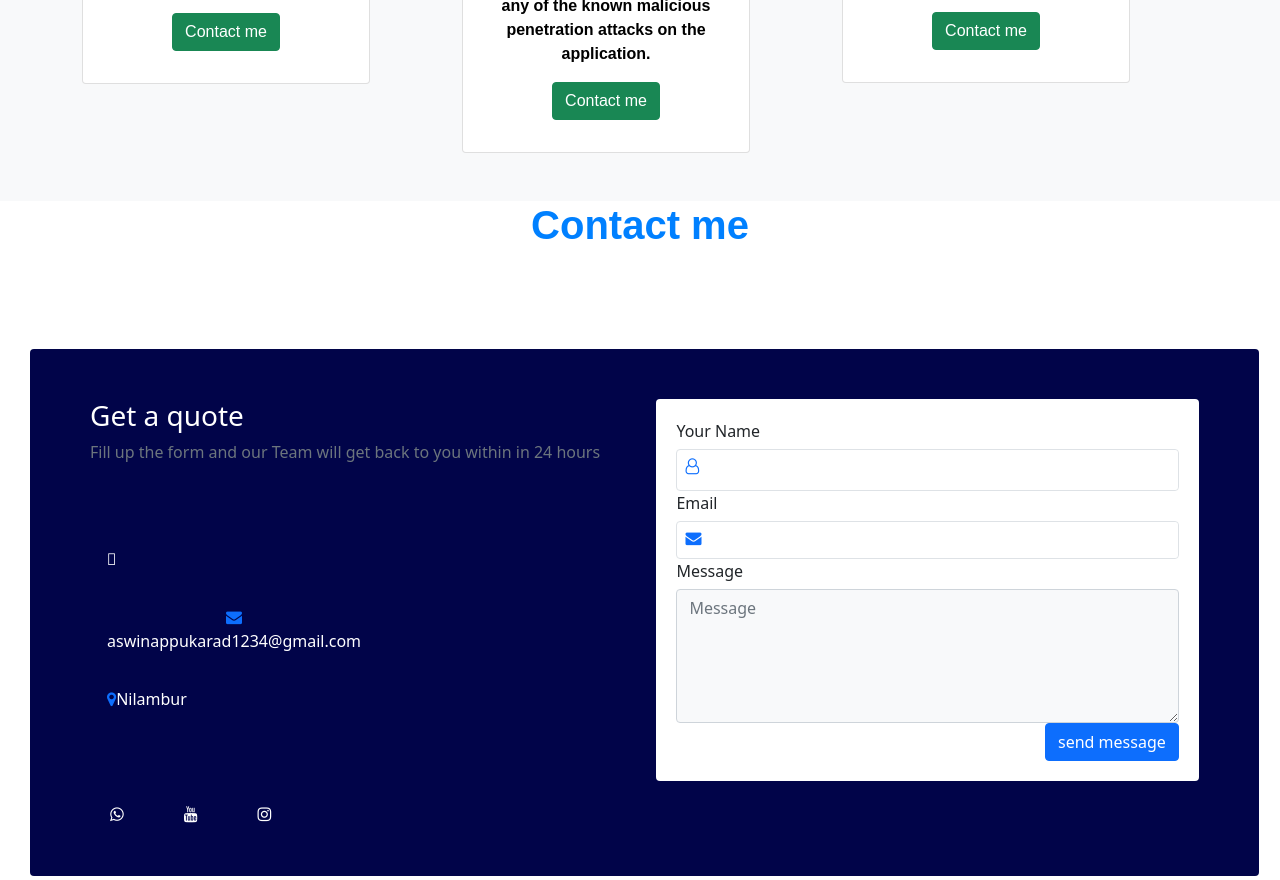
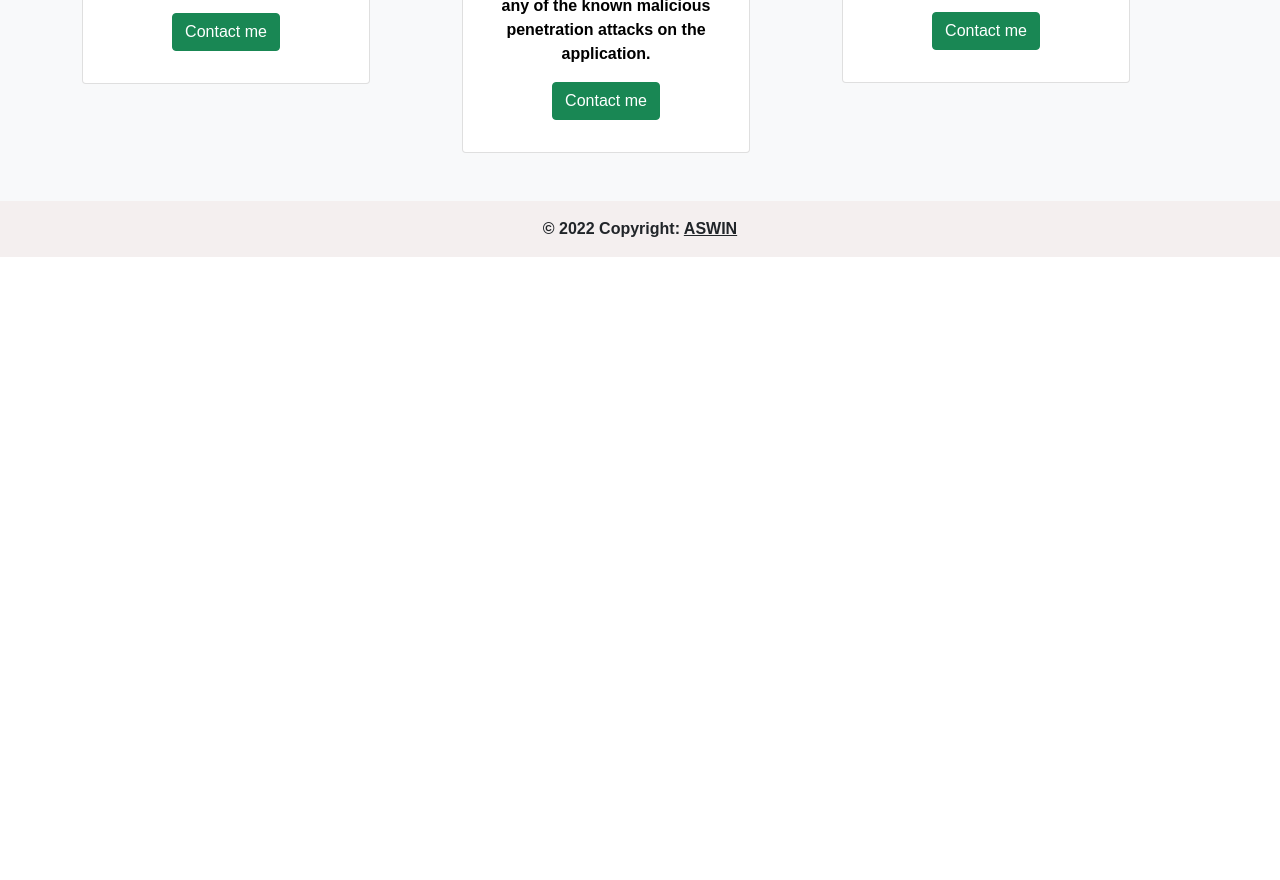
Before and after one commit to Aswinkl71/bootweb, a plain HTML site: page index.html in a window 1280 px wide. Shown: the part 1251-2131 px from the top of the page. After the commit the page ends 1508 px from the top, so only its background shows below. Drawn offline with nearby package versions, Linux system fonts and the light colour scheme.

Commit message:
Update index.html

```diff
--- a/index.html
+++ b/index.html
@@ -102,43 +102,7 @@
 
 
     <!---contact-->
-    <section>
-      <h1 class="text-center">Contact me</h1>
-      <div class="container-fluid rounded">
-        <div class="row px-5">
-            <div class="col-sm-6">
-                <div>
-                    <h3 class="text-white">Get a quote</h3>
-                    <p class="text-secondary">Fill up the form and our Team will get back to you within in 24 hours</p>
-                </div>
-                <div class="links" id="bordering"> <a href="#" class="btn rounded text-white p-3 i class="fab fa-android></i><i class="fab fa-android"></i></i></i></a> <a href="#" class="btn rounded text-white p-3"><i class="fa fa-envelope icon text-primary pr-3"></i>aswinappukarad1234@gmail.com</a> <a href="#" class="btn rounded text-white p-3"><i class="fa fa-map-marker icon text-primary pr-3"></i>Nilambur</a> </div>
-                <div class="pt-lg-4 d-flex flex-row justify-content-start">
-                    <div class="pad-icon"> <a class="fa fa-whatsapp text-white" href="http://Wa.me/+917025386182"></a> </div>
-                    <div class="pad-icon"> <a class="fa fa-youtube text-white" href="https://www.youtube.com/c/hackingtricks20"></a> </div>
-                    <div class="pad-icon"> <a class="fa fa-instagram text-white" href="https://instagram.com/aswinkl71?utm_medium=copy_link"></a> </div>
-                </div>
-            </div>
-            <div class="col-sm-6 pad">
-                <form class="rounded msg-form">
-                    <div class="form-group"> <label for="name" class="h6">Your Name</label>
-                        <div class="input-group border rounded">
-                            <div class="input-group-addon px-2 pt-1">
-                                <p class="fa fa-user-o text-primary"></p>
-                            </div> <input type="text" class="form-control border-0">
-                        </div>
-                    </div>
-     <div class="form-group"> <label for="name" class="h6">Email</label>
-                        <div class="input-group border rounded">
-                            <div class="input-group-addon px-2 pt-1"> <i class="fa fa-envelope text-primary"></i> </div> <input type="text" class="form-control border-0">
-                        </div>
-                    </div>
-                    <div class="form-group"> <label for="msg" class="h6">Message</label> <textarea name="message" id="msgus" cols="10" rows="5" class="form-control bg-light" placeholder="Message"></textarea> </div>
-                    <div class="form-group d-flex justify-content-end"> <input type="submit" class="btn btn-primary text-white" value="send message"> </div>
-                </form>
-            </div>
-        </div>
-    </div>
-    </section>
+
 
     <!-- Facebook -->
 
@@ -153,10 +117,12 @@
 
 
       <!-- Copyright -->
+      <div class="bird">
       <div class="text-center text-dark p-3" style="background-color: rgba(199, 176, 176, 0.2);">
         © 2022 Copyright:
         <a class="text-dark" href="http://Wa.me/+917025386182">ASWIN</a>
       </div>
+    </div>
       <!-- Copyright -->
     </footer>
 
```
